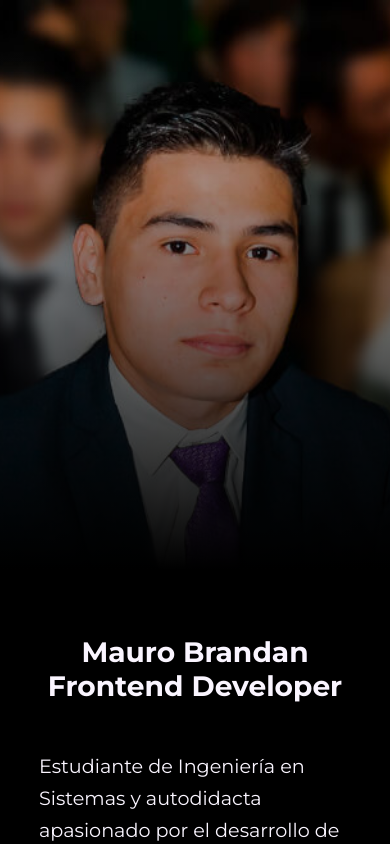
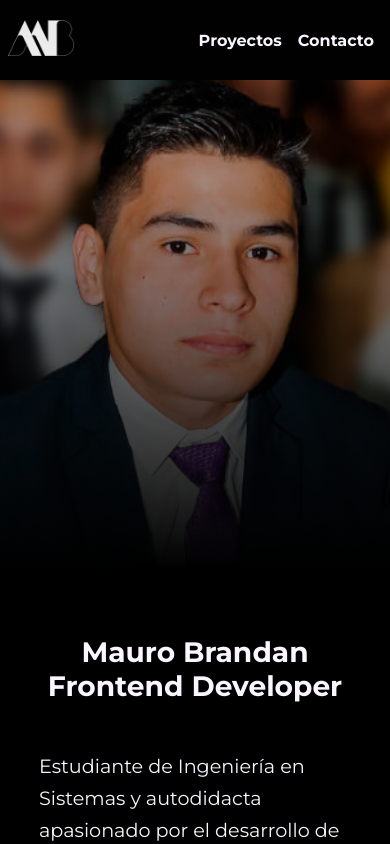
Before and after one commit to MauroBrandan/MauroBrandan.github.io, a React app: page / in a window 390 px wide. Shown: the top 844 px of the page. Built offline with nearby package versions, Linux system fonts and the light colour scheme.

Commit message:
Navbar Mobile

```diff
--- a/src/components/Navbar/index.js
+++ b/src/components/Navbar/index.js
@@ -1,9 +1,15 @@
 import React from 'react'
 import './styles.css'
+import Logo from '../../assets/static/images/logo.png'
 
 export default function Navbar() {
 	return (
 		<nav className='Navbar'>
+			<div className='logo'>
+				<a href='/#'>
+					<img src={Logo} alt='Logo Mauro Brandan' />
+				</a>
+			</div>
 			<ul>
 				<a href='/#'>
 					<li>Home</li>
--- a/src/components/Navbar/styles.css
+++ b/src/components/Navbar/styles.css
@@ -4,9 +4,25 @@
 	height: 100vh;
 	padding: 4px;
 	display: flex;
+	flex-direction: column;
+	justify-content: space-between;
 	align-items: center;
 	background-color: var(--primary-color);
 	font-weight: 700;
+}
+
+.Navbar .logo {
+	width: 80%;
+	margin-right: 8px;
+	padding-top: 32px;
+}
+
+.Navbar .logo a img {
+	width: 100%;
+}
+
+.Navbar ul {
+	margin-bottom: calc(50vh - 64px);
 }
 
 .Navbar ul li {
@@ -21,6 +37,32 @@
 
 @media only screen and (max-width: 555px) {
 	.Navbar {
+		position: fixed;
+		flex-direction: row;
+		top: 0;
+		width: 100%;
+		height: 80px;
+		padding: 8px;
+		z-index: 3;
+	}
+
+	.Navbar .logo {
+		width: 80px;
+		margin: 0;
+		padding: 0;
+	}
+
+	.Navbar ul a:nth-child(1) {
 		display: none;
 	}
+	.Navbar ul {
+		width: 100%;
+		margin: 0;
+		display: flex;
+		justify-content: flex-end;
+	}
+
+	.Navbar ul li {
+		margin: 0 8px;
+	}
 }
```
Also changed, not shown: src/assets/static/images/logo.png (added).
